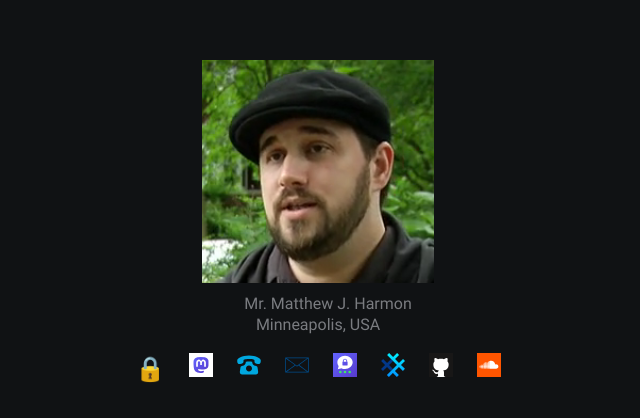
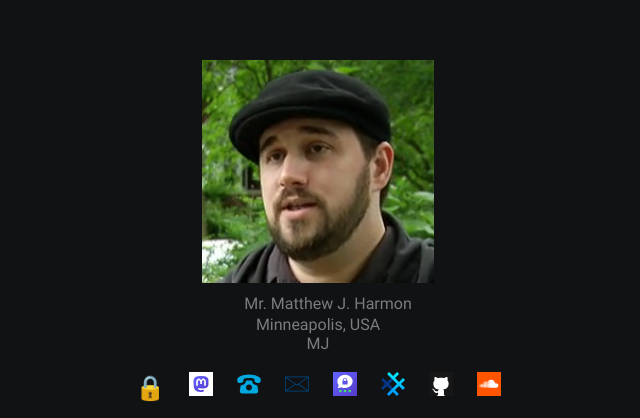
Before and after one commit to itys/itysdotnet, a plain HTML site: page index.html in a window 1280 px wide. Shown: the part 260-678 px from the top of the page, without its empty margins (322-962 px from the left). Drawn offline with Linux system fonts and the light colour scheme.

Commit message:
Fix render

```diff
--- a/index.html
+++ b/index.html
@@ -23,6 +23,7 @@
     <span class="p-locality">Minneapolis</span>,
     <span class="p-country-name">USA</span>
   </div>
+	  <span class="p-nickname">MJ</span>
 </div>
 <br>
 	    <a href="https://lock.libsyn.com/">🔒</a>
```
